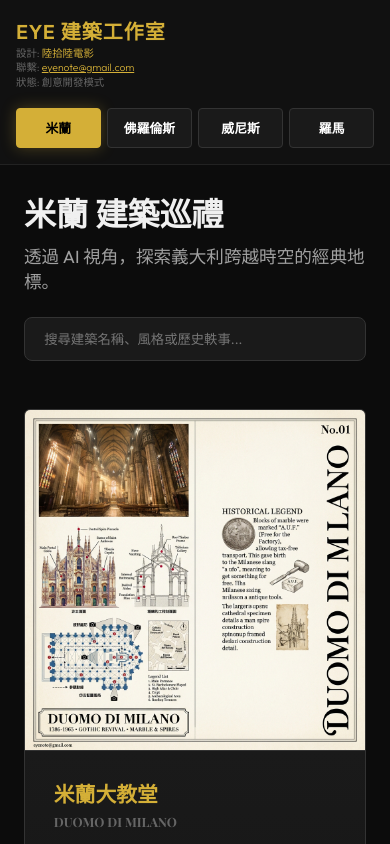
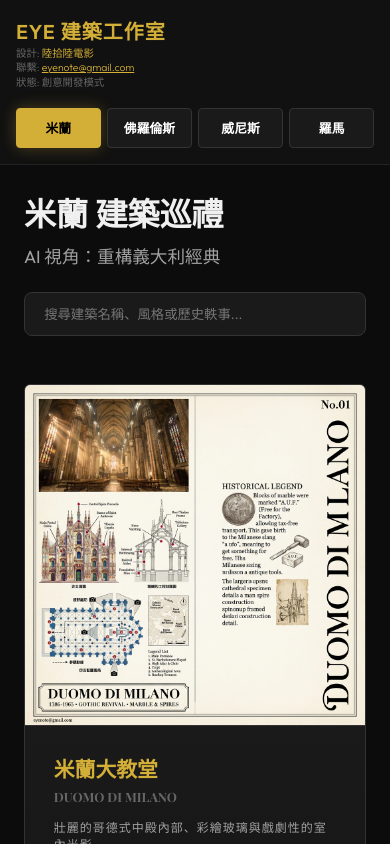
Before and after one commit to eyenote2024/italy-arch-manager, a React (Vite) app: page / in a window 390 px wide. Shown: the top 844 px of the page. Built offline with nearby package versions, Linux system fonts and the light colour scheme; a web font is replaced by a local one.

Commit message:
UI: Shortened subtitle to prevent wrapping on mobile

```diff
--- a/src/App.jsx
+++ b/src/App.jsx
@@ -58,7 +58,7 @@ function App() {
       <main className="main-content">
         <header>
           <h2>{activeCity.name} 建築巡禮</h2>
-          <p>透過 AI 視角，探索義大利跨越時空的經典地標。</p>
+          <p className="subtitle">AI 視角：重構義大利經典</p>
 
           <div style={{ marginTop: '1.5rem' }}>
             <input
```
